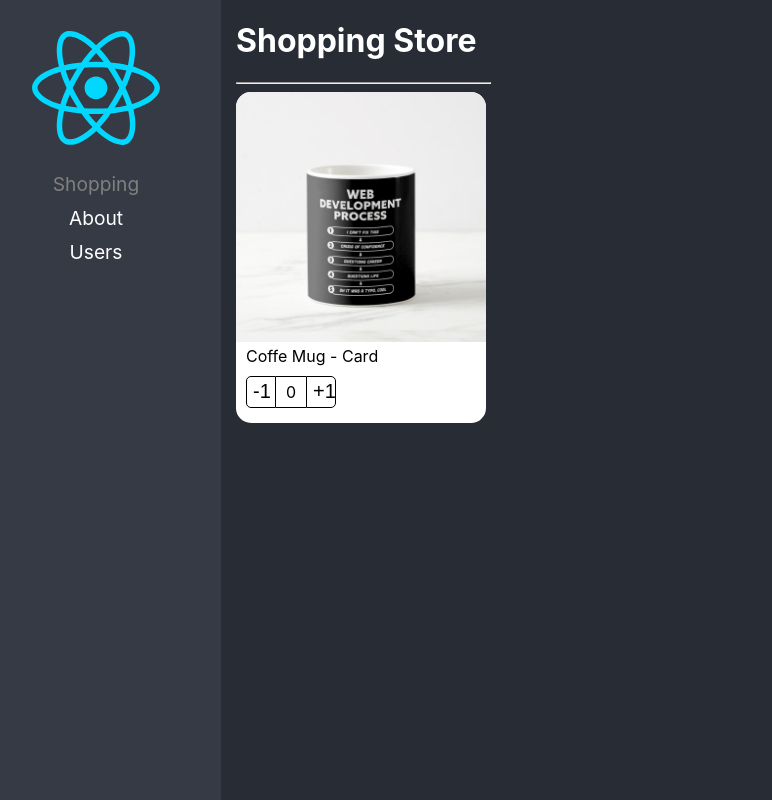
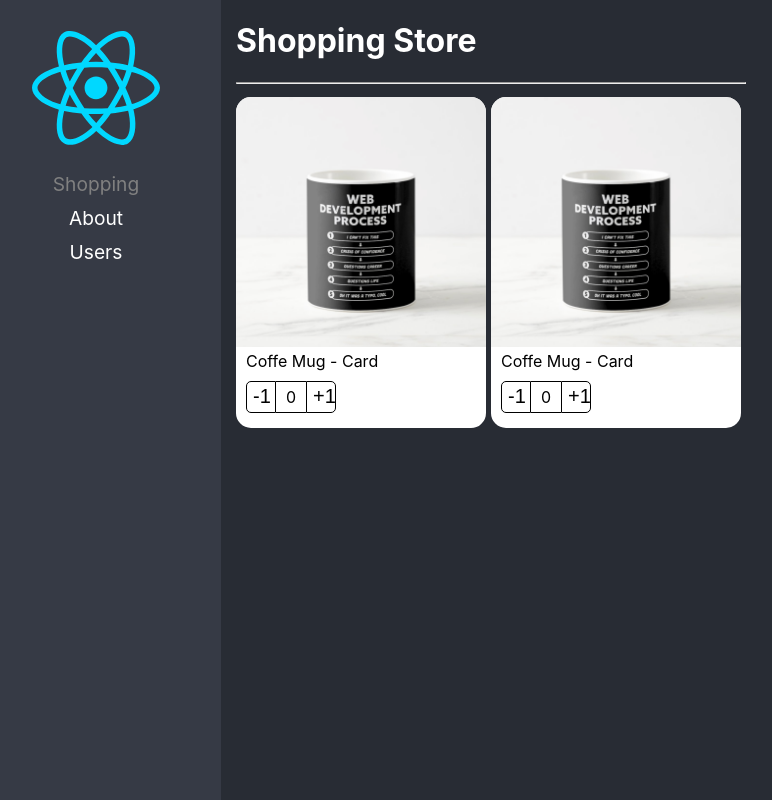
Before and after one commit to scar-1195/react-adv, a React (Vite) app: page /home in a window 1280 px wide. Shown: the whole page, without its empty margins (29-801 px from the left). Built offline with nearby package versions, Linux system fonts and the light colour scheme.

Commit message:
Component compound pattern done

```diff
--- /dev/null
+++ b/src/02-component-patterns/components/ProductButtons.tsx
@@ -0,0 +1,19 @@
+import { useContext } from 'react';
+import { productContext } from './ProductCard';
+import styles from '../styles/styles.module.css';
+
+export const ProductButtons = () => {
+  const { counter, onIncreaseBy } = useContext(productContext);
+
+  return (
+    <div className={styles.buttonsContainer}>
+      <button onClick={() => onIncreaseBy(-1)} className={styles.buttonMinus}>
+        -1
+      </button>
+      <div className={styles.countLabel}>{counter}</div>
+      <button onClick={() => onIncreaseBy(+1)} className={styles.buttonAdd}>
+        +1
+      </button>
+    </div>
+  );
+};
--- a/src/02-component-patterns/components/ProductCard.tsx
+++ b/src/02-component-patterns/components/ProductCard.tsx
@@ -1,39 +1,28 @@
+import { createContext } from 'react';
 import { useProduct } from '../hooks/useProduct';
 import styles from '../styles/styles.module.css';
-import noImage from '../assets/no-image.jpg';
 
-interface Props {
-  product: Product;
-}
+import type {
+  ProductCardProps,
+  ProductContextProps,
+} from '../interfaces/interfaces';
 
-interface Product {
-  id: string;
-  title: string;
-  img?: string;
-}
+export const productContext = createContext({} as ProductContextProps);
 
-export const ProductCard = ({ product }: Props) => {
+const { Provider } = productContext;
+
+export const ProductCard = ({ children, product }: ProductCardProps) => {
   const { counter, onIncreaseBy } = useProduct();
 
   return (
-    <div className={styles.productCard}>
-      <img
-        className={styles.productImg}
-        src={product.img != null ? product.img : noImage}
-        alt='Coffe Mug'
-      />
-
-      <span className={styles.productDescription}>{product.title}</span>
-
-      <div className={styles.buttonsContainer}>
-        <button onClick={() => onIncreaseBy(-1)} className={styles.buttonMinus}>
-          -1
-        </button>
-        <div className={styles.countLabel}>{counter}</div>
-        <button onClick={() => onIncreaseBy(+1)} className={styles.buttonAdd}>
-          +1
-        </button>
-      </div>
-    </div>
+    <Provider
+      value={{
+        counter,
+        onIncreaseBy,
+        product,
+      }}
+    >
+      <div className={styles.productCard}>{children}</div>
+    </Provider>
   );
 };
--- /dev/null
+++ b/src/02-component-patterns/components/ProductImage.tsx
@@ -0,0 +1,22 @@
+import { useContext } from 'react';
+import { productContext } from './ProductCard';
+
+import styles from '../styles/styles.module.css';
+import noImage from '../assets/no-image.jpg';
+
+export const ProductImage = ({ img = '' }) => {
+  const { product } = useContext(productContext);
+  let imgToShow: string;
+
+  if (img) {
+    imgToShow = img;
+  } else if (product.img) {
+    imgToShow = product.img;
+  } else {
+    imgToShow = noImage;
+  }
+
+  return (
+    <img className={styles.productImg} src={imgToShow} alt='Product image' />
+  );
+};
--- /dev/null
+++ b/src/02-component-patterns/components/ProductTitle.tsx
@@ -0,0 +1,10 @@
+import { useContext } from 'react';
+import { productContext } from './ProductCard';
+import styles from '../styles/styles.module.css';
+
+export const ProductTitle = ({ title }: { title?: string }) => {
+  const { product } = useContext(productContext);
+  return (
+    <span className={styles.productDescription}>{title ?? product.title}</span>
+  );
+};
--- /dev/null
+++ b/src/02-component-patterns/components/index.ts
@@ -0,0 +1,4 @@
+export * from './ProductButtons';
+export * from './ProductCard';
+export * from './ProductImage';
+export * from './ProductTitle';
--- /dev/null
+++ b/src/02-component-patterns/interfaces/interfaces.ts
@@ -0,0 +1,18 @@
+import type { ReactElement } from 'react';
+
+export interface ProductCardProps {
+  product: Product;
+  children?: ReactElement | ReactElement[];
+}
+
+export interface Product {
+  id: string;
+  title: string;
+  img?: string;
+}
+
+export interface ProductContextProps {
+  counter: number;
+  onIncreaseBy: (val: number) => void;
+  product: Product;
+}
--- a/src/02-component-patterns/pages/ShoppingPage.tsx
+++ b/src/02-component-patterns/pages/ShoppingPage.tsx
@@ -1,4 +1,9 @@
-import { ProductCard } from '../components/ProductCard';
+import {
+  ProductButtons,
+  ProductCard,
+  ProductImage,
+  ProductTitle,
+} from '../components';
 
 const product = {
   id: '1',
@@ -11,7 +16,25 @@ export const ShoppingPage = () => {
     <div>
       <h1>Shopping Store</h1>
       <hr />
-      <ProductCard product={product} />
+      <div
+        style={{
+          display: 'flex',
+          flexDirection: 'row',
+          flexWrap: 'wrap',
+        }}
+      >
+        <ProductCard product={product}>
+          <ProductImage />
+          <ProductTitle />
+          <ProductButtons />
+        </ProductCard>
+
+        <ProductCard product={product}>
+          <ProductImage />
+          <ProductTitle />
+          <ProductButtons />
+        </ProductCard>
+      </div>
     </div>
   );
 };
```
Also changed, not shown: .eslintrc.cjs, 1 other file (tests, documents, lock files or other folders).
